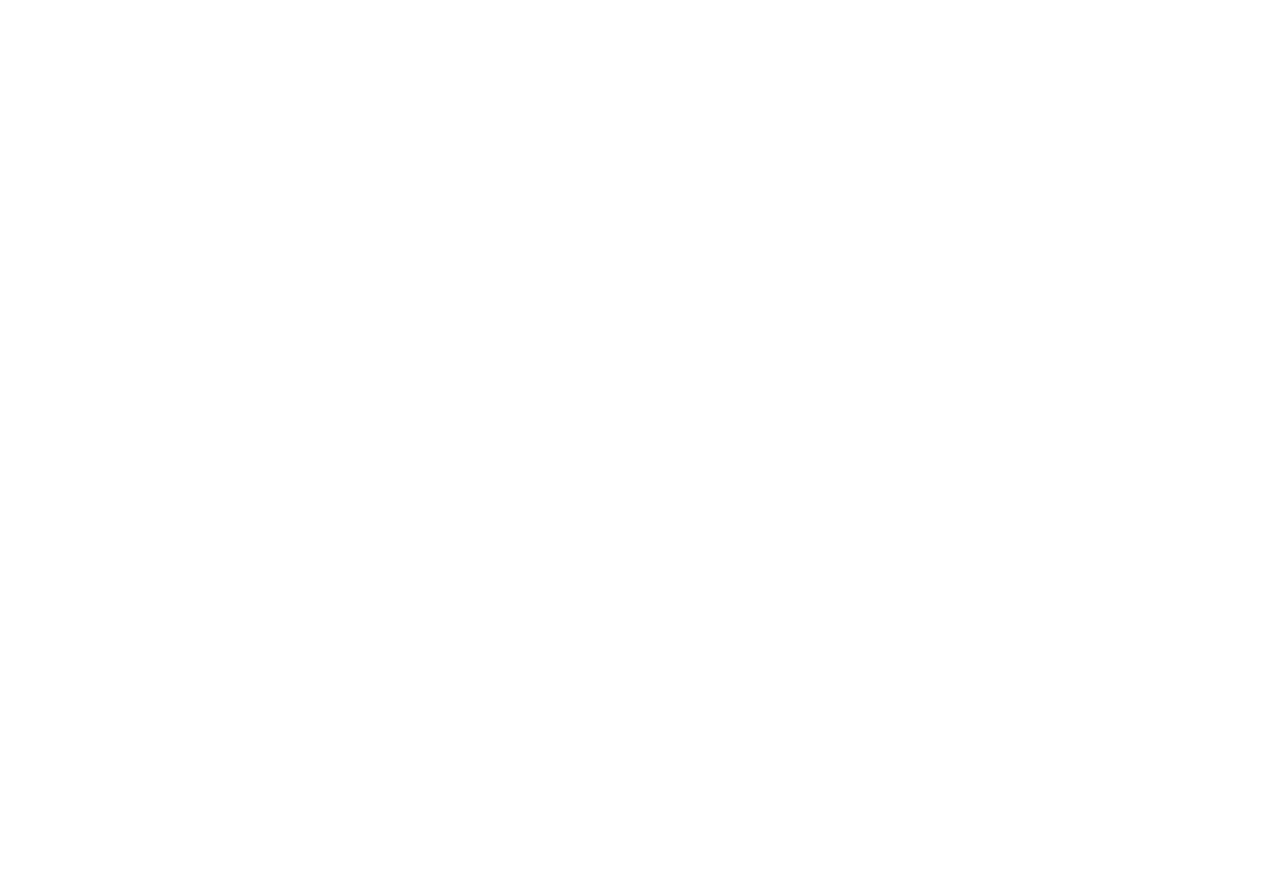
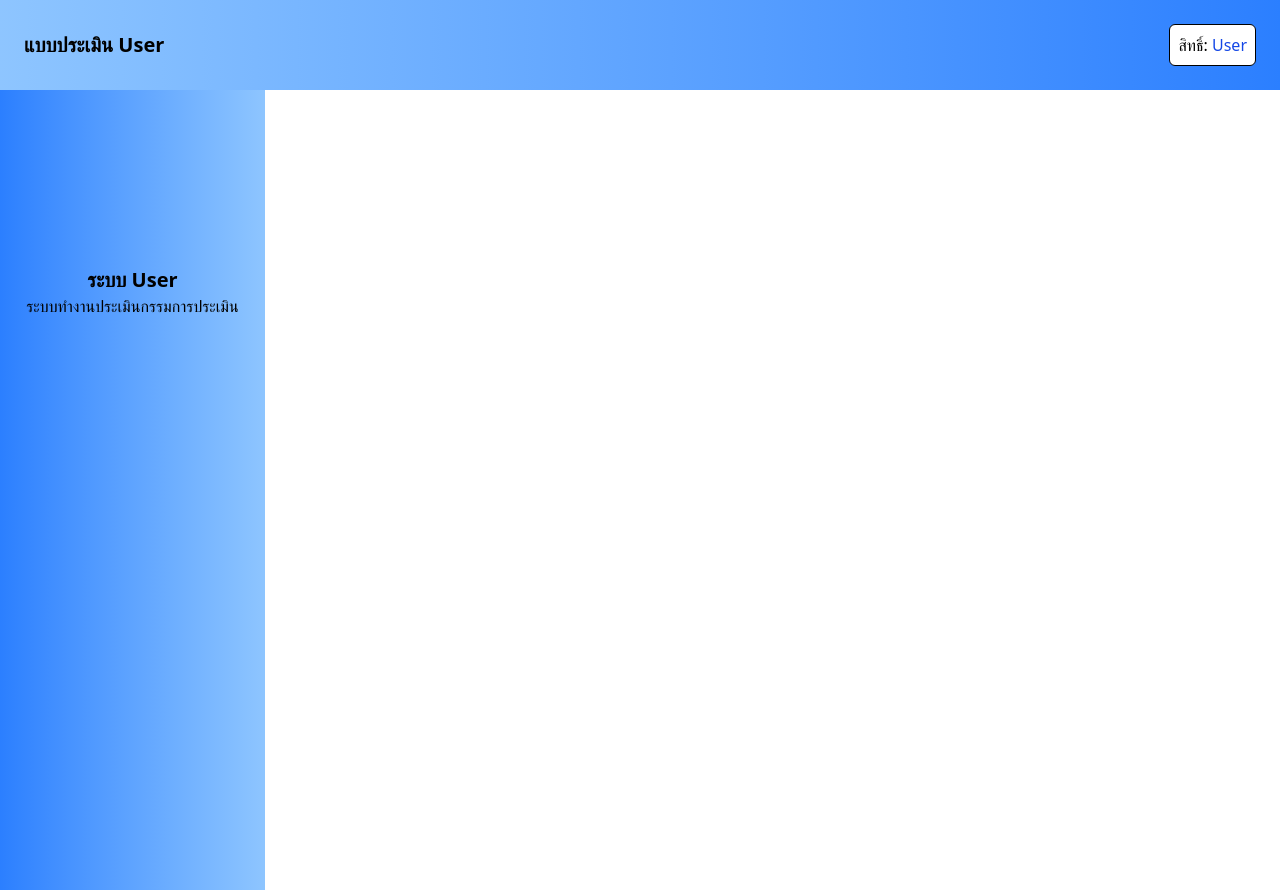
Before and after one commit to 021Chayakorn/kuy, a Vue app: page /dash in a window 1280 px wide. Before the commit this address had no page. Before the commit the page ends 800 px from the top, so only its background shows below. Built offline with nearby package versions, Linux system fonts and the light colour scheme.

Commit message:
ล่าสดุ

```diff
--- a/src/components/BossViews.vue
+++ b/src/components/BossViews.vue
@@ -33,7 +33,7 @@
 
  <main class=" p-10 flex flex-col w-full min-h-screen">
           <h1 class=" text-blue-700 text-2xl font-semibold">แบบประเมิน (Boss Dashboard)</h1>
-          <div class=" p-10 ">
+          <div class="mt-5">
             <div class=" max-w-5xl border mx-auto rounded-md p-5 ">
              <h1 class="text-xl font-semibold ">รายชื่อผู้รอรับการประเมิน</h1>
              <div class=" grid grid-cols-1 lg:grid-cols-5 overflow-auto max-h-70 p-2 gap-2">
@@ -50,19 +50,19 @@
             </div>
           </div>
 
-<div class=" max-w-5xl w-full mx-auto  ">
+<div class=" max-w-5xl mt-10 w-full mx-auto  ">
   <div class=" border rounded-md p-5 ">
     <div class=" ">
       <h1 class=" text-xl font-semibold">การประเมิน:<span>นาย {{ firtname }} {{ lastname }} </span></h1>
 
     </div>
-    <div class=" grid grid-cols-3 gap-2 ">
+    <div class=" grid grid-cols-1 lg:grid-cols-3 gap-2 ">
       <div class=" md:col-span-2 p-2 space-y-2">
         <h1 class=" font-semibold"></h1>
         <p>Lorem ipsum dolor sit amet consectetur adipisicing elit. Optio, dignissimos!</p>
       <p></p>
   <h1 class="text-xl font-semibold">ความคิดเห็นโดยสรุป:</h1>
-  <textarea placeholder="แสดงความคิดเห็นโดยรวม..." class=" w-100 p-2 h-12 border rounded-md "></textarea>
+  <textarea placeholder="แสดงความคิดเห็นโดยรวม..." class=" w-full p-2 h-12 border rounded-md "></textarea>
 
   <div class="flex flex-row justify-between items-center">
 
--- /dev/null
+++ b/src/components/DashView.vue
@@ -0,0 +1,57 @@
+<template>
+  <div class=" flex flex-col min-h-screen">
+ <header class=" bg-gradient-to-r from-blue-300 to-blue-500 p-6 ">
+  <button @click="Sidebar" class="  text-2xl lg:hidden  ">ℹ️</button>
+  <div class=" flex flex-row  justify-between items-center ">
+    <h1 class=" text-xl font-semibold ">แบบประเมิน User</h1>
+    <div class=" bg-white border rounded-md p-2 ">
+      <h1 class="">สิทธิ์: <span class="text-blue-700">User</span></h1>
+    </div>
+  </div>
+ </header>
+
+ <div class=" flex flex-1 min-h-0">
+  <aside :class="['bg-gradient-to-r min-h-screen flex flex-col from-blue-500 to-blue-300 w-85 fixed lg:static top-0 left-0 transtiton transform duration-300 ',
+    Open ? 'translate-x-0' : '-translate-x-full lg:translate-x-0'
+  ]">
+
+  <button @click="Sidebar" class=" mt-5 text-2xl lg:hidden  ">ℹ️</button>
+
+  <div class="flex mt-44 flex-col justify-center items-center ">
+    <h1 class=" text-xl font-semibold">ระบบ User</h1>
+    <p>ระบบทำงานประเมินกรรมการประเมิน</p>
+
+
+
+
+  <div class=" font-semibold mt-10 space-y-3 flex flex-col items-center">
+
+  </div>
+
+  </div>
+
+
+
+  </aside>
+
+ <main class=" p-10 flex flex-col w-full min-h-screen">
+
+
+
+        </main>
+
+ </div>
+
+  </div>
+</template>
+
+
+<script setup>
+  import { ref } from 'vue';
+
+  const Open =ref(false)
+  const Sidebar =() => {
+    Open.value =! Open.value
+  }
+
+</script>
--- a/src/components/UserViews.vue
+++ b/src/components/UserViews.vue
@@ -21,6 +21,9 @@
     <h1 class=" text-xl font-semibold">ระบบ User</h1>
     <p>ระบบทำงานประเมินกรรมการประเมิน</p>
 
+
+
+
   <div class=" font-semibold mt-10 space-y-3 flex flex-col items-center">
 
   </div>
@@ -32,23 +35,23 @@
   </aside>
 
  <main class=" p-10 flex flex-col w-full min-h-screen">
-          <h1 class=" text-blue-700 text-2xl font-semibold">แบบประเมิน (User Dashboard)</h1>
+          <h1 class="  text-blue-700 text-2xl font-semibold">แบบประเมิน (User Dashboard)</h1>
           <div class=" mt-5 ">
-            <div class=" max-w-5xl border mx-auto rounded-md p-5 ">
+            <div class=" bg-gradient-to-r from-blue-200 to-blue-400 max-w-5xl border mx-auto rounded-md p-5 ">
              <h1 class="text-xl font-semibold ">รายละเอียดผู้รับการประเมิน</h1>
              <div class=" grid grid-cols-1 lg:grid-cols-2 gap-2 p-5">
               <div class="flex flex-col gap-2">
                 <h1>ชื่อจริง-นามสกุล</h1>
-                <h1 class=" border rounded-md w-full p-2 ">ชยกร<span> - </span><span>สัญญาธิกุล</span></h1>
+                <h1 class=" bg-white border rounded-md w-full p-2 ">ชยกร<span> - </span><span>สัญญาธิกุล</span></h1>
               </div>
               <div class="flex flex-col gap-2">
                 <h1>แผนก/ฝ่าย</h1>
-       <textarea type="text" class="border h-10 rounded-md w-full p-2"></textarea>
+       <textarea type="text" class="border bg-white h-10 rounded-md w-full p-2"></textarea>
               </div>
 
                   <div class="flex flex-col gap-2">
                 <h1>ตำแหน่ง</h1>
-       <textarea type="text" class="border h-10 rounded-md w-full p-2"></textarea>
+       <textarea type="text" class="border bg-white h-10 rounded-md w-full p-2"></textarea>
               </div>
 
                 <div class="flex flex-col gap-2">
--- a/src/views/OverView.vue
+++ b/src/views/OverView.vue
@@ -13,14 +13,14 @@
 
 
     <main class=" flex min-h-screen">
-      <div class=" flex flex-col w-full justify-center items-center">
+      <div class="  shadow-blue-800 shadow shadow-2xl flex flex-col w-full justify-center items-center">
         <div class=" w-300 flex flex-col  justify-center items-center shadow border p-5 rounded-md ">
-          <h1 class=" text-2xl  ">ระบบงานอาชีวะศึกษา</h1>
+          <h1 class=" text-2xl font-semibold ">ระบบงานอาชีวะศึกษา</h1>
           <p>งานอาชีวะการประเมินการเรียนการสอนเพื่องานวิชาอาชีวะ</p>
 
-          <div class=" flex mt-20 flex-row gap-5">
-                 <RouterLink class=" hover:bg-gray-200 bg-white p-5 border rounded-md  " to="/reg">สมัครบัญชี</RouterLink>
-           <RouterLink class=" hover:bg-gray-200 bg-white p-5 border rounded-md " to="/login">เข้าสู่ระบบ</RouterLink>
+          <div class=" flex mt-10 flex-row gap-5">
+                 <RouterLink class=" hover:bg-gray-200 font-semibold bg-white p-5 border rounded-md  " to="/reg">สมัครบัญชี</RouterLink>
+           <RouterLink class=" hover:bg-gray-200 font-semibold bg-white p-5 px-6 border rounded-md " to="/login">เข้าสู่ระบบ</RouterLink>
           </div>
 
         </div>
```
Also changed, not shown: src/router/index.js (+4 -3 lines).
